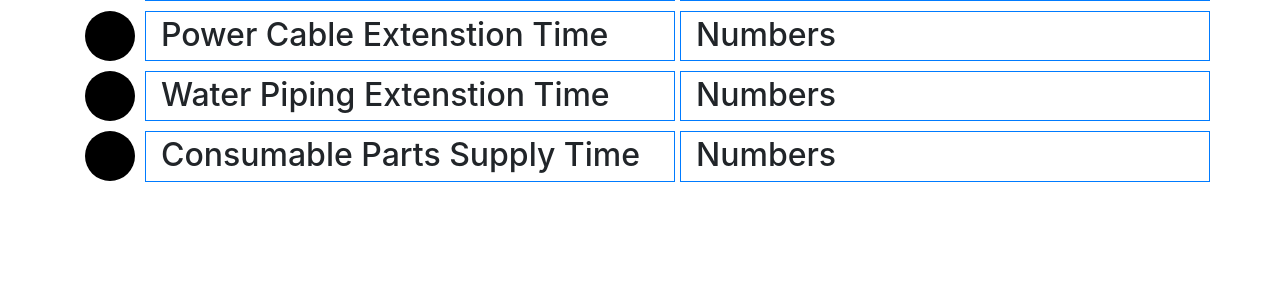
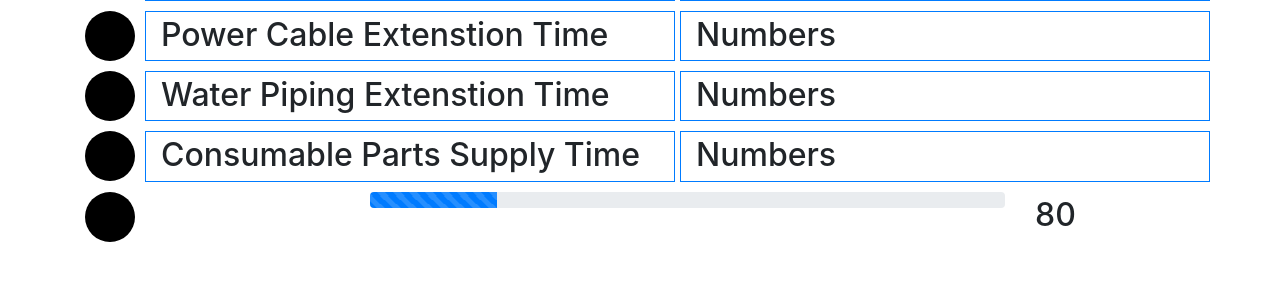
Before and after one commit to BrainIs404/unearthed-bris-2018, a CodeIgniter app: page /KanbanCanDo/ in a window 1280 px wide. Shown: the part 315-607 px from the top of the page. Run offline with CodeIgniter, Linux system fonts and the light colour scheme.

Commit message:
front-end modifications

```diff
--- a/application/views/main.php
+++ b/application/views/main.php
@@ -2,7 +2,7 @@
 
 	<div class="row">
 
-		<div class="col col-lg-1 no-gutter status">
+		<div class="col-1 no-gutter status">
 			<img src="assets/img/Status_black.png" class="status-light rounded-circle">
 		</div>
 		<div class="col border border-primary task-label">
@@ -16,7 +16,7 @@
 
 	<div class="row">
 
-		<div class="col col-lg-1 no-gutter status">
+		<div class="col-1 no-gutter status">
 			<img src="assets/img/Status_black.png" class="status-light rounded-circle">
 		</div>
 		<div class="col border border-primary task-label">
@@ -30,7 +30,7 @@
 
 	<div class="row">
 
-		<div class="col col-lg-1 no-gutter status">
+		<div class="col-1 no-gutter status">
 			<img src="assets/img/Status_black.png" class="status-light rounded-circle">
 		</div>
 		<div class="col border border-primary task-label">
@@ -44,7 +44,7 @@
 
 	<div class="row">
 
-		<div class="col col-lg-1 no-gutter status">
+		<div class="col-1 no-gutter status">
 			<img src="assets/img/Status_black.png" class="status-light rounded-circle">
 		</div>
 		<div class="col border border-primary task-label">
@@ -58,7 +58,7 @@
 
 	<div class="row">
 
-		<div class="col col-lg-1 no-gutter status">
+		<div class="col-1 no-gutter status">
 			<img src="assets/img/Status_black.png" class="status-light rounded-circle">
 		</div>
 		<div class="col border border-primary task-label">
@@ -72,7 +72,7 @@
 
 	<div class="row">
 
-		<div class="col col-lg-1 no-gutter status">
+		<div class="col-1 no-gutter status">
 			<img src="assets/img/Status_black.png" class="status-light rounded-circle">
 		</div>
 		<div class="col border border-primary task-label">
@@ -86,7 +86,7 @@
 
 	<div class="row">
 
-		<div class="col col-lg-1 no-gutter status">
+		<div class="col-1 no-gutter status">
 			<img src="assets/img/Status_black.png" class="status-light rounded-circle">
 		</div>
 		<div class="col border border-primary task-label">
@@ -98,4 +98,18 @@
 
 	</div>
 
+	<div class="row">
+		<div class="col-3 no-gutter status">
+			<img src="assets/img/Status_black.png" class="status-light rounded-circle">
+		</div>
+		<div class="col">
+			<div class="progress">
+  				<div class="progress-bar progress-bar-striped progress-bar-animated" role="progressbar" style="width: 20%" aria-valuenow="100" aria-valuemin="0" aria-valuemax="100"></div>
+			</div>
+		</div>
+		<div class="col-2">
+			<h2>80</h2>
+		</div>
+	</div>
+
 </div>
--- a/assets/data.txt
+++ b/assets/data.txt
@@ -1 +1,5 @@
-This is a lit
+Continuous miner
+
+- shuttle car every ... minutes
+- spraying/disting operations every min(50m, 24h)
+-
```
